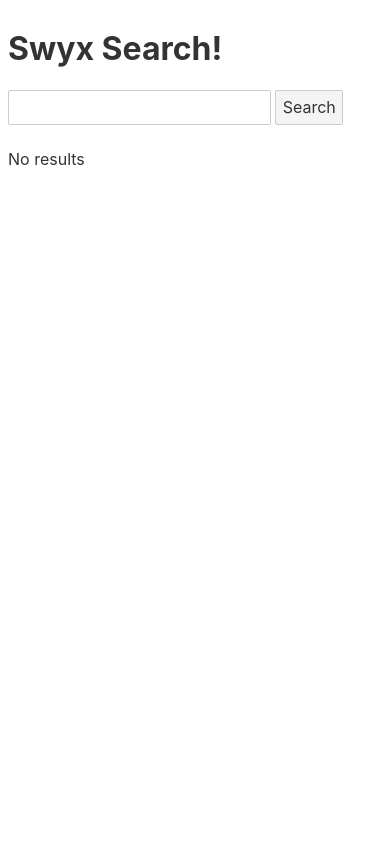
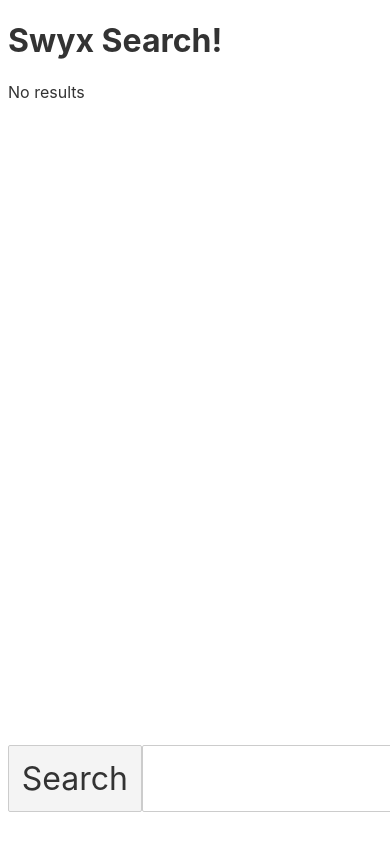
Before and after one commit to swyxio/swyxsearch, a Svelte app: page / in a window 390 px wide. Shown: the top 850 px of the page. Built offline with nearby package versions, Linux system fonts and the light colour scheme.

Commit message:
add scroll into view

```diff
--- a/public/global.css
+++ b/public/global.css
@@ -2,12 +2,13 @@
 	position: relative;
 	width: 100%;
 	height: 100%;
+	scroll-behavior: smooth;
 }
 
 body {
 	color: #333;
 	margin: 0;
-	padding: 8px;
+	/* padding: 8px; */
 	box-sizing: border-box;
 	font-family: -apple-system, BlinkMacSystemFont, "Segoe UI", Roboto, Oxygen-Sans, Ubuntu, Cantarell, "Helvetica Neue", sans-serif;
 }
--- a/src/App.svelte
+++ b/src/App.svelte
@@ -1,11 +1,19 @@
 <script>
 	let searchBox = "";
 	let results = [];
+	let isSearching = false
 	function handleSubmit() {
+		isSearching = true
 		fetch("/.netlify/functions/search?q=" + searchBox)
 			.then((x) => x.json())
 			.then(({ links }) => {
 				results = links;
+				document.getElementById('head').scrollIntoView();
+			})
+			.catch(err => {
+				alert(err)
+			}).finally(() => {
+				isSearching = false
 			});
 	}
 </script>
@@ -13,23 +21,43 @@
 	h3 {
 		margin-bottom: 0.5rem;
 	}
+	@media screen and (max-width: 400px) {
+		form {
+			position: fixed;
+			bottom: 1rem;
+			font-size: 2rem;
+			display: flex;
+			width: 100%;
+			flex-direction: row-reverse;
+		}
+		input {
+			width: 100%;
+		}
+	}
 	ul {
     list-style: none;
     padding: 0;
 	}
+	main {
+		margin: 8px;
+	}
 </style>
 <main>
-	<h1>Swyx Search!</h1>
+	<h1 id="head">Swyx Search!</h1>
 	<form on:submit|preventDefault={handleSubmit}>
-		<input type="text" bind:value={searchBox} />
-		<button type="submit">Search</button>
+		<input type="text" bind:value={searchBox} disabled={isSearching} />
+		<button type="submit">{isSearching ? '...' : 'Search'}</button>
 	</form>
 	<ul>
 		{#each results as res}
 			<li>
+			{#if res.href.startsWith('/imgres')}
+				Image: <span><a href={res.href}>{res.href.slice(22,120) + '...'}</a></span>
+			{:else}
 				<h3><a href={res.href}>{res.linktext}</a></h3>
 				<span><a href={res.href}>{res.href}</a></span>
 				<div>{res.siblingtext}</div>
+				{/if}
 			</li>
 		{:else}No results{/each}
 	</ul>
```
